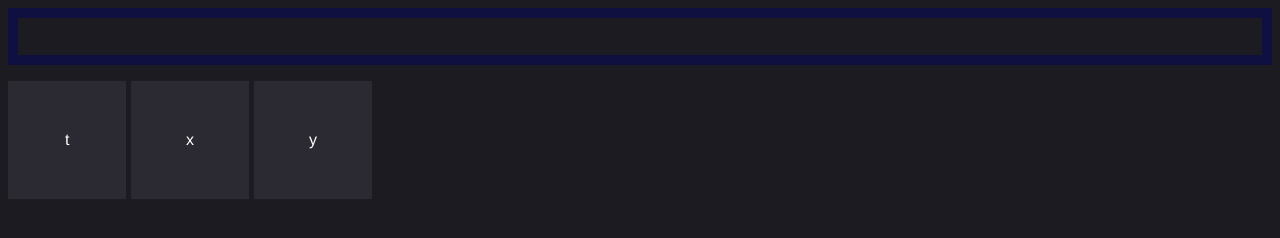
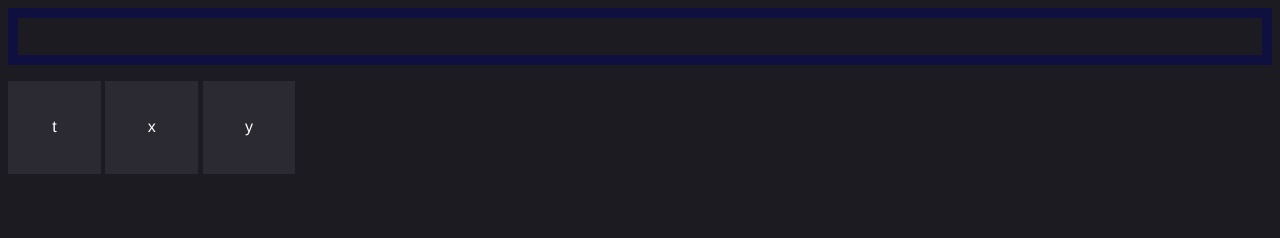
Before and after one commit to jgeller11/homepage, a plain HTML site: page index.html in a window 1280 px wide. Drawn offline with Linux system fonts and the light colour scheme.

Commit message:
fixed wolframalpha bug, made links smaller

```diff
--- a/style.css
+++ b/style.css
@@ -59,7 +59,7 @@ box-shadow: 20px 20px 0px;
 
 .linkbox {
     margin: 0;
-    width: calc(8vw + 1em);
+    width: calc(6vw + 1em);
     /* height: 10vw; */
     color: white;
     /* background-color: #202020; */
@@ -71,7 +71,7 @@ box-shadow: 20px 20px 0px;
     position: relative;
     top: 0px;
     left: 0px;
-    padding: 4vw 0;
+    padding: 3vw 0;
     /* -webkit-animation: hue 10s infinite linear; */
 }
 
```
Also changed, not shown: dynamicindex.html (+3 -2 lines).
